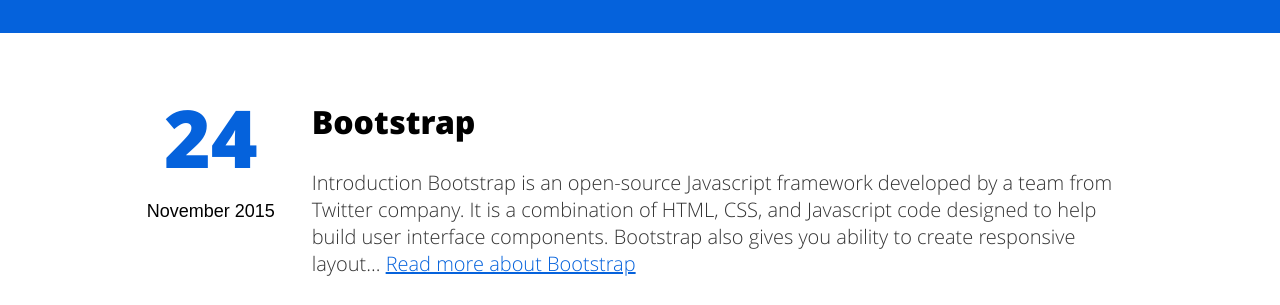
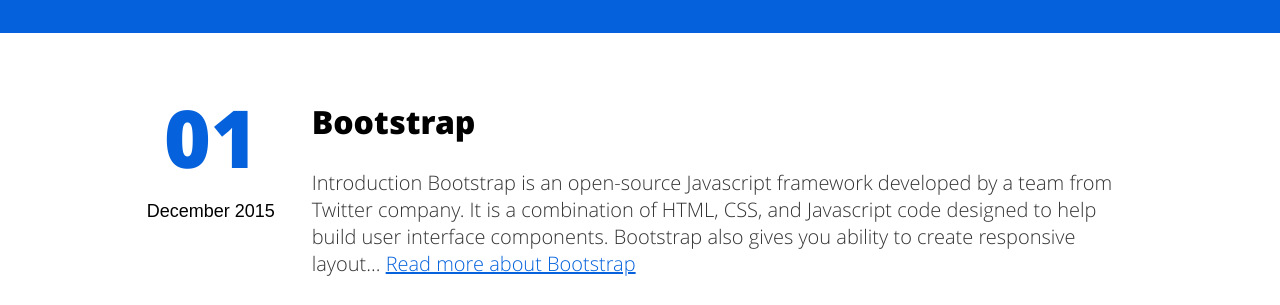
Before and after one commit to karnaout/Web-Development, a Jekyll site: the page built from index.html, in a window 1280 px wide and 900 px high, scrolled down 689 px. Shown: the part 178-483 px from the top of the window. Built offline with Jekyll 4.4.1, drawn with Linux system fonts in a browser that asks for light colours; Markdown is read by kramdown in place of the engine named in the settings.

Commit message:
change the date

```diff
--- a/_posts/2015-12-01-Bootstrap.md
+++ b/_posts/2015-12-01-Bootstrap.md
@@ -1,7 +1,7 @@
 ---
 layout: post
 title: "Bootstrap"
-date: 2015-11-24 03:21:35
+date: 2015-12-1 03:21:35
 image: '/assets/img/'
 description: ''
 tags:
```
